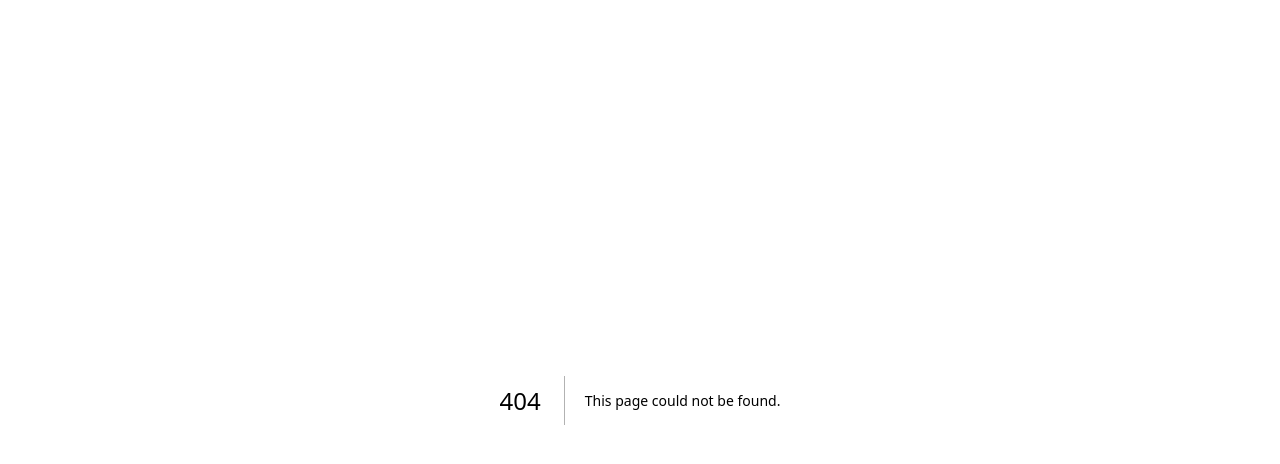
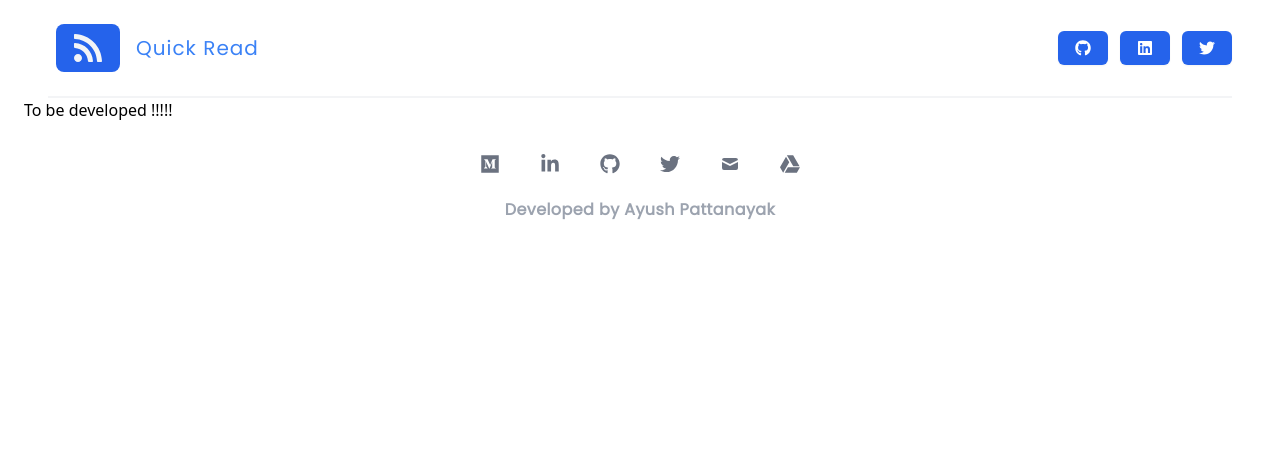
Before and after one commit to ayush-sys/next-portfolio-site, a Next.js app: page /blogs in a window 1280 px wide. Before the commit this address had no page. Shown: the top 464 px of the page. Built offline with nearby package versions, Linux system fonts and the light colour scheme.

Commit message:
Added Blogs page

```diff
--- /dev/null
+++ b/components/Blogs/Header.jsx
@@ -0,0 +1,46 @@
+import { Popover } from '@headlessui/react';
+import {FaRss, FaGithub, FaTwitter, FaLinkedin } from 'react-icons/fa';
+
+
+export default function Header() {
+  return (
+    <Popover className="relative bg-white">
+      <div className="max-w-7xl mx-auto px-4 sm:px-6 font-head">
+        <div className="flex justify-between items-center border-b-2 border-gray-100 py-6 md:justify-start md:space-x-10">
+          <div className="flex justify-start lg:w-0 lg:flex-1">
+            <div className='flex flex-row justify-center text-center items-center'>
+            <a href="/" className='bg-blue-600 mx-2 px-4 py-2 rounded-lg text-gray-100'>
+              <span className="sr-only">Workflow</span>
+              <FaRss className='h-6 sm:h-8 w-auto'/>
+            </a>
+            <a className='text-blue-500 mx-2 text-xl tracking-wider font-medium'>
+                Quick Read
+            </a>
+            </div>
+          </div>
+
+          <div className="hidden md:flex items-center justify-end md:flex-1 lg:w-0">
+            <a
+              href="https://github.com/ayush-sys"
+              className="ml-3 whitespace-nowrap inline-flex items-center justify-center px-4 py-2 border border-transparent rounded-md shadow-sm text-base font-medium text-white bg-blue-600 hover:bg-blue-700"
+            >
+              <FaGithub className='h-2 w-auto sm:h-4'/>
+            </a>
+            <a
+              href="https://www.linkedin.com/in/ayush-pattanayak-32225b202/"
+              className="ml-3 whitespace-nowrap inline-flex items-center justify-center px-4 py-2 border border-transparent rounded-md shadow-sm text-base font-medium text-white bg-blue-600 hover:bg-blue-700"
+            >
+              <FaLinkedin className='h-2 w-auto sm:h-4'/>
+            </a>
+            <a
+              href="https://twitter.com/ayushmp7"
+              className="ml-3 whitespace-nowrap inline-flex items-center justify-center px-4 py-2 border border-transparent rounded-md shadow-sm text-base font-medium text-white bg-blue-600 hover:bg-blue-700"
+            >
+              <FaTwitter className='h-2 w-auto sm:h-4'/>
+            </a>
+          </div>
+        </div>
+      </div>
+    </Popover>
+  )
+}
--- /dev/null
+++ b/pages/blogs/index.js
@@ -0,0 +1,29 @@
+import React from 'react'
+import Head from 'next/head';
+import { Footer } from "../../components"
+import Header from "../../components/Blogs/Header";
+
+
+export default function index() {
+  return (
+    <div className='max-w-7xl mx-auto px-4 sm:px-6'>
+      <Head>
+        <title>Blogs</title>
+        <link rel="icon" href="/rss.png" />
+      </Head>
+
+    {/* Header Section */}
+    <Header/>
+
+    {/* Main Section */}
+      <main >
+       <div>
+           <h1>To be developed !!!!!</h1>
+       </div>
+      </main>
+
+    {/* Footer Section */}
+    <Footer />
+    </div>
+  )
+}
--- /dev/null
+++ b/pages/blogs/post/[pid].js
@@ -0,0 +1,10 @@
+import { useRouter } from 'next/router'
+
+const Post = () => {
+  const router = useRouter()
+  const { pid } = router.query
+
+  return <p>Post: {pid}</p>
+}
+
+export default Post
```
Also changed, not shown: public/rss.png (added).
